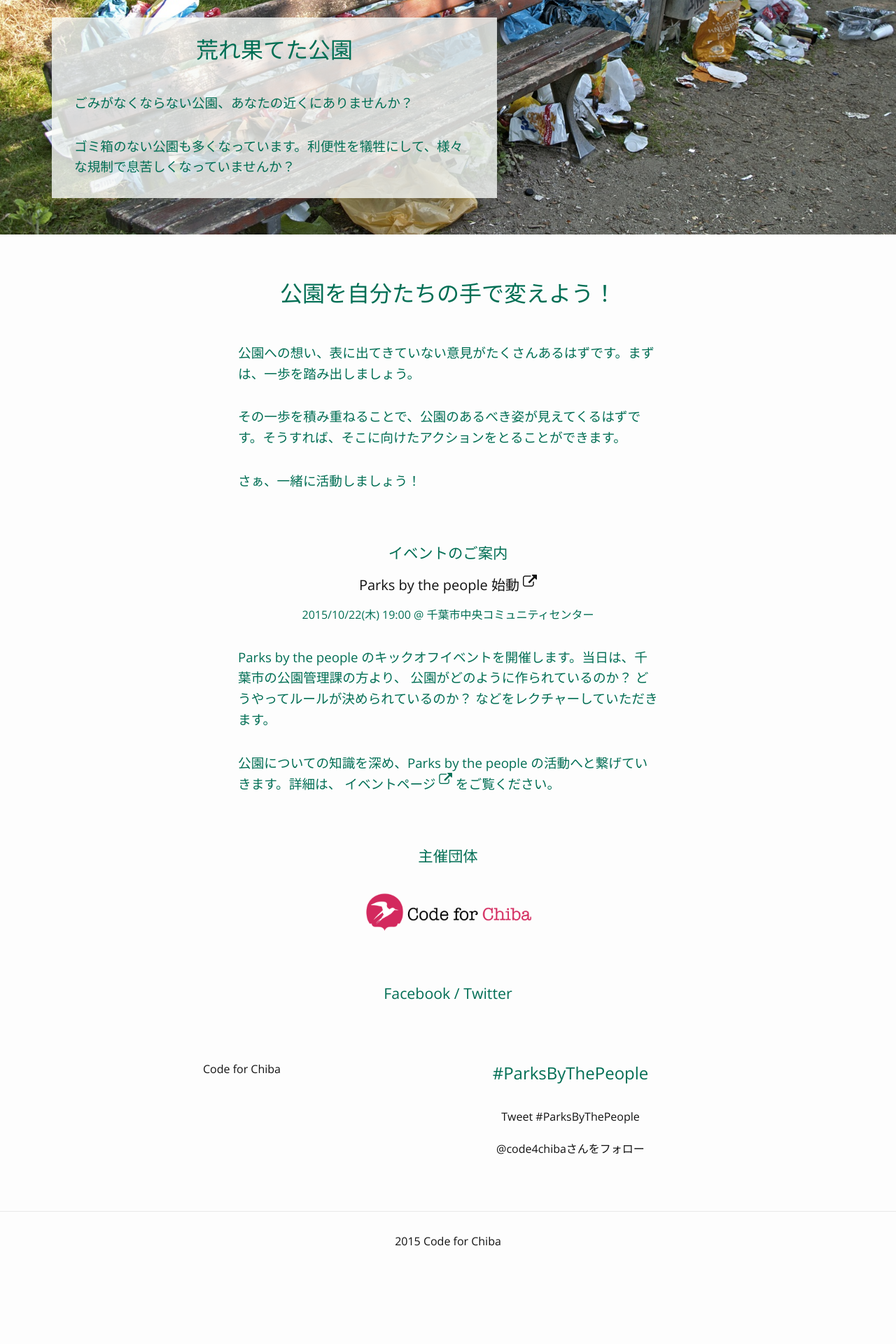
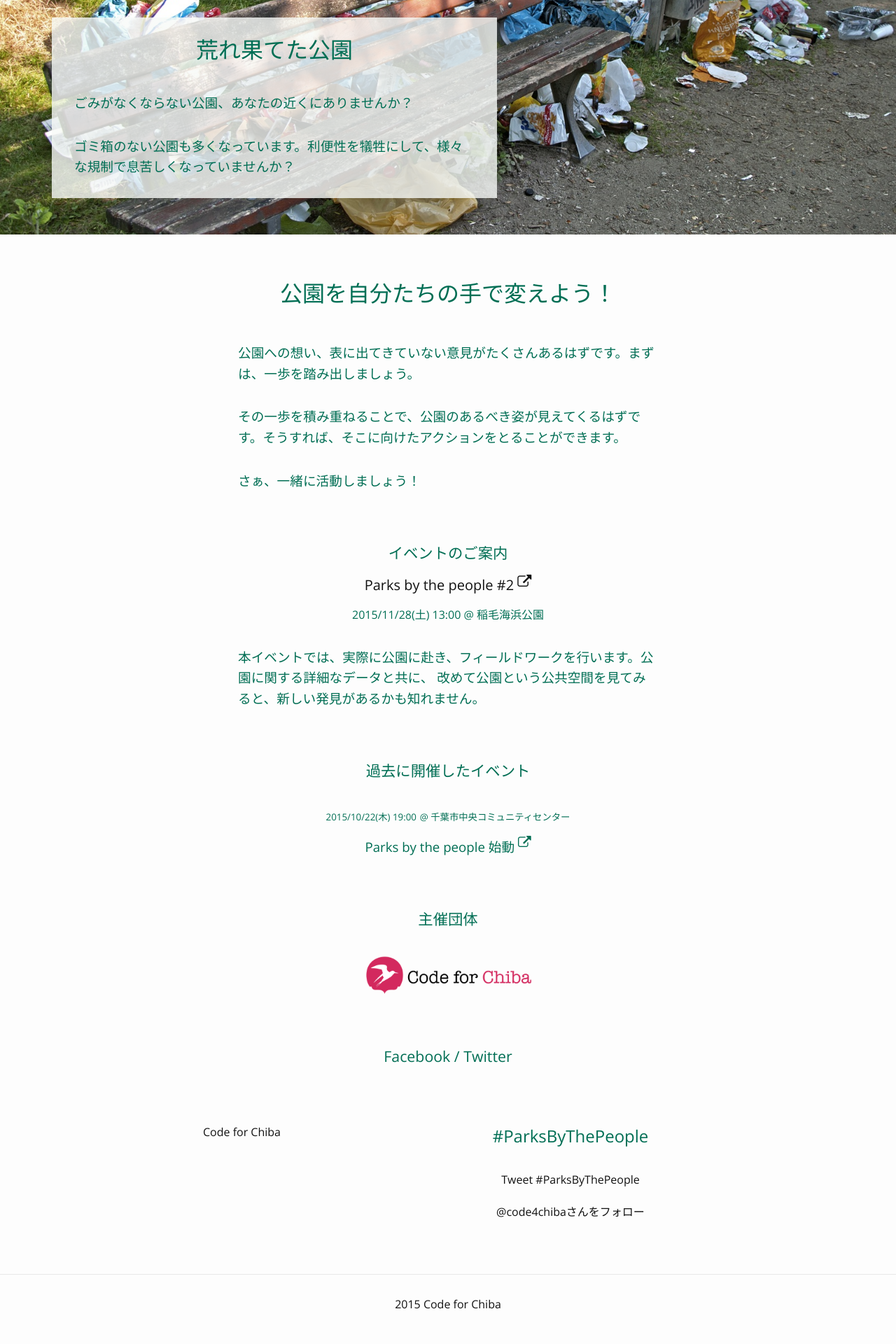
Before and after one commit to codeforchiba/parksbythepeople, a Jekyll site: the page built from index.html, in a window 1280 px wide. Shown: the part 2766-4686 px from the top of the page at 70% size. Built offline with Jekyll 4.4.1, drawn with Linux system fonts in a browser that asks for light colours; comment, search, counter and statistics services are not loaded; before the commit the page ends 4596 px from its top, so only the background shows below that.

Commit message:
Announce next event.

```diff
--- a/_sass/_index.scss
+++ b/_sass/_index.scss
@@ -447,6 +447,26 @@
             text-align: center;
           }
         }
+
+        &.done {
+          ul {
+            list-style-type: none;
+
+            li {
+              font-size: 14pt;
+
+              p {
+                span {
+                  font-size: 10pt;
+                }
+
+                & + p {
+                  margin-top: 8px;
+                }
+              }
+            }
+          }
+        }
       }
 
       .links {
@@ -493,6 +513,20 @@
           margin: 0 auto;
         }
 
+        .event-box.done {
+          width: 700px;
+          margin: 40px auto 0;
+
+          ul {
+            li {
+              p {
+                width: auto;
+                text-align: center;
+              }
+            }
+          }
+        }
+
         .social-box {
           width: 700px;
           margin: 80px auto 0;
@@ -518,6 +552,20 @@
           padding: 0 30px;
         }
 
+        .event-box.done {
+          width: auto;
+          margin: 40px auto 0;
+
+          ul {
+            li {
+              p {
+                width: auto;
+                text-align: center;
+              }
+            }
+          }
+        }
+
         .social-box {
           width: auto;
           margin: 40px auto 0;
@@ -539,6 +587,25 @@
           padding: 0 20px;
         }
 
+        .event-box.done {
+          width: auto;
+          margin: 40px auto 0;
+
+          ul {
+            li {
+              p {
+                width: auto;
+                text-align: center;
+
+                span {
+                  display: inline-block;
+                  width: 300px;
+                }
+              }
+            }
+          }
+        }
+
         .social-box {
           width: auto;
           margin: 40px auto 0;
--- a/index.html
+++ b/index.html
@@ -74,26 +74,35 @@ id:     index
   <h2>イベントのご案内</h2>
   <div class="event-box">
     <h3>
-      <a class="text-only" href="https://codeforchiba.doorkeeper.jp/events/32762">
-        Parks by the people 始動
+      <a class="text-only" href="https://codeforchiba.doorkeeper.jp/events/33959">
+        Parks by the people #2
         <i class="fa fa-external-link"></i>
       </a>
     </h3>
     <p class="supplement">
-      2015/10/22(木) 19:00 @ 千葉市中央コミュニティセンター
+      2015/11/28(土) 13:00 @ 稲毛海浜公園
     </p>
     <p>
-      Parks by the people のキックオフイベントを開催します。当日は、千葉市の公園管理課の方より、
-      公園がどのように作られているのか？ どうやってルールが決められているのか？ などをレクチャーしていただきます。
+      本イベントでは、実際に公園に赴き、フィールドワークを行います。公園に関する詳細なデータと共に、
+      改めて公園という公共空間を見てみると、新しい発見があるかも知れません。
     </p>
-    <p>
-      公園についての知識を深め、Parks by the people の活動へと繋げていきます。詳細は、
-      <a class="text-only" href="https://codeforchiba.doorkeeper.jp/events/32762">
-        イベントページ
-        <i class="fa fa-external-link"></i>
-      </a>
-      をご覧ください。
-    </p>
+  </div>
+  <h2>過去に開催したイベント</h2>
+  <div class="event-box done">
+    <ul>
+      <li>
+        <p>
+          <span class="datetime">2015/10/22(木) 19:00</span>
+          <span class="place">@ 千葉市中央コミュニティセンター</span>
+        </p>
+        <p>
+          <a class="text-only" href="https://codeforchiba.doorkeeper.jp/events/32762">
+            Parks by the people 始動
+            <i class="fa fa-external-link"></i>
+          </a>
+        </p>
+      </li>
+    </ul>
   </div>
   <h2>主催団体</h2>
   <div class="links">
```
